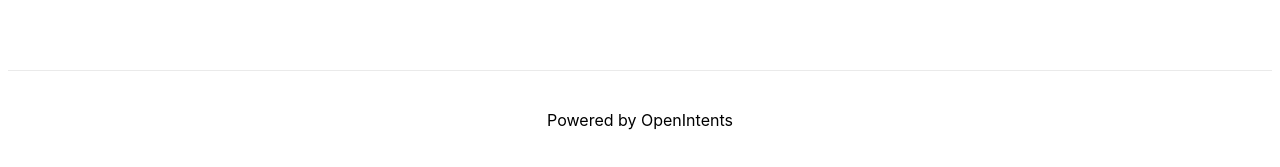
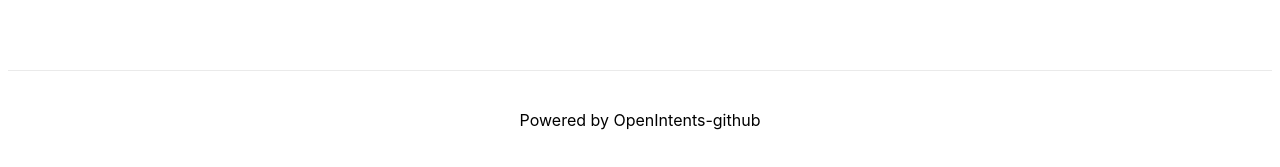
Before and after one commit to Light-Labs/stx-profiles, a Next.js app: page / in a window 1280 px wide. Shown: the part 747-914 px from the top of the page. Built offline with nearby package versions, Linux system fonts and the light colour scheme.

Commit message:
fix owl profile

```diff
--- a/pages/index.js
+++ b/pages/index.js
@@ -51,6 +51,14 @@ export default function Home() {
           rel="noopener noreferrer"
         >
           Powered by OpenIntents
+        </a>{" "}
+        -
+        <a
+          href="https://github.com/Light-Labs/stx-profiles"
+          target="_blank"
+          rel="noopener noreferrer"
+        >
+          github
         </a>
       </footer>
 
```
Also changed, not shown: lib/profile.js.
